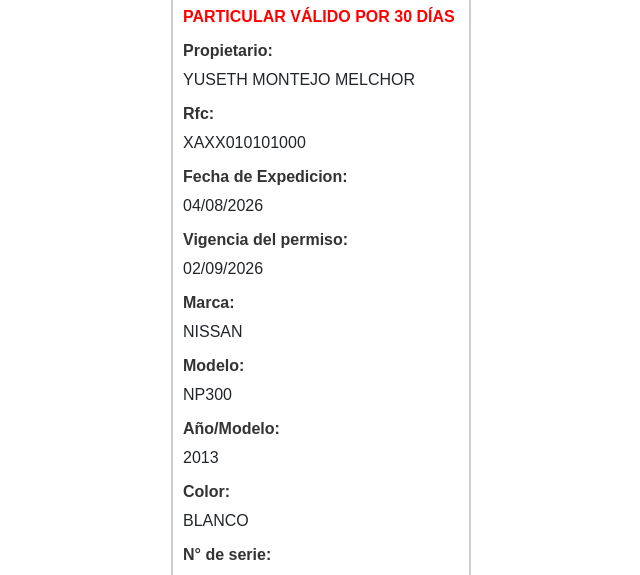
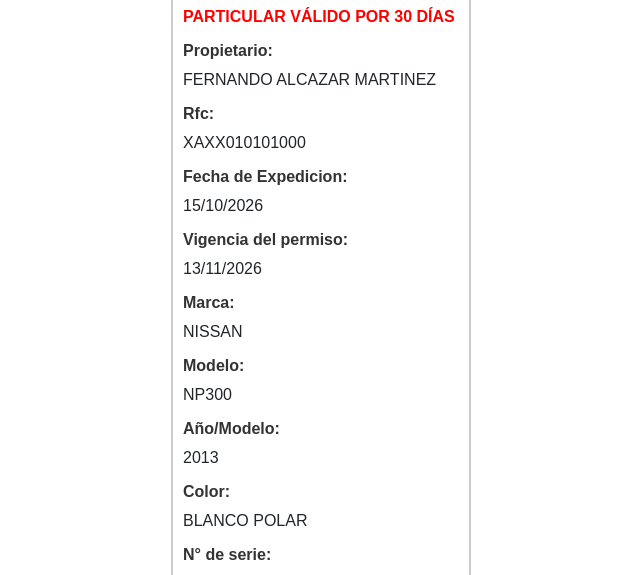
Before and after one commit to permisos-oaxaca/oaxacagob, a plain HTML site: page index.html in a window 1280 px wide. Shown: the part 251-826 px from the top of the page, without its empty margins (319-959 px from the left). Drawn offline with nearby package versions, Linux system fonts and the light colour scheme.

Commit message:
Update index.html

```diff
--- a/index.html
+++ b/index.html
@@ -121,7 +121,7 @@
 </style>
 </head>
 <body>
-<div class='contenedor'><div class='imagen-border'><img src='logosmex/Oaxaca.png' class='responsive-img'><br><div id="contenedorreloj" class="contenedorreloj">HI</div></div > <div class='contenido-border'><span class='labelestR'>DATOS DEL PERMISO PROVISIONAL PARA CIRCULAR SIN PLACAS Y TARJETAS DE CIRCULACIÓN DE SERVICIOS PARTICULAR VÁLIDO POR 30 DÍAS</span><span class='labelest'>Propietario:</span><div >YUSETH MONTEJO MELCHOR</div><span class='labelest'>Rfc:</span><div>XAXX010101000</div><span class='labelest'>Fecha de Expedicion:</span><div >04/08/2026</div><span class='labelest'>Vigencia del permiso:</span><div >02/09/2026</div><span class='labelest'>Marca:</span><div >NISSAN </div><span class='labelest'>Modelo:</span><div >NP300</div><span class='labelest'>Año/Modelo:</span><div >2013</div><span class='labelest'>Color:</span><div >BLANCO</div><span class='labelest'>N° de serie:</span><div >3N6DD25T7DK007365</div><span class='labelest'>N° de motor:</span><div >KA24585314A </div></div>
+<div class='contenedor'><div class='imagen-border'><img src='logosmex/Oaxaca.png' class='responsive-img'><br><div id="contenedorreloj" class="contenedorreloj">HI</div></div > <div class='contenido-border'><span class='labelestR'>DATOS DEL PERMISO PROVISIONAL PARA CIRCULAR SIN PLACAS Y TARJETAS DE CIRCULACIÓN DE SERVICIOS PARTICULAR VÁLIDO POR 30 DÍAS</span><span class='labelest'>Propietario:</span><div >FERNANDO ALCAZAR MARTINEZ</div><span class='labelest'>Rfc:</span><div>XAXX010101000</div><span class='labelest'>Fecha de Expedicion:</span><div >15/10/2026</div><span class='labelest'>Vigencia del permiso:</span><div >13/11/2026</div><span class='labelest'>Marca:</span><div >NISSAN </div><span class='labelest'>Modelo:</span><div >NP300</div><span class='labelest'>Año/Modelo:</span><div >2013</div><span class='labelest'>Color:</span><div >BLANCO POLAR</div><span class='labelest'>N° de serie:</span><div >3N6DD25T7DK007365</div><span class='labelest'>N° de motor:</span><div >KA24585314A </div></div>
 <script>
     const fecha = new Date();
     const dia = fecha.getDate();        // Día del mes (1 - 31)
```
